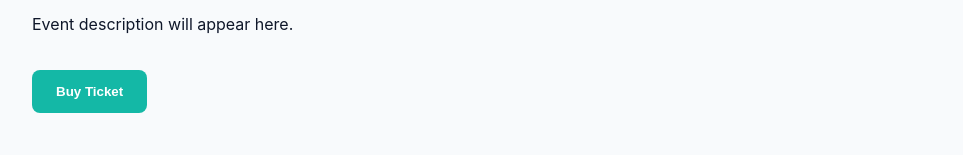
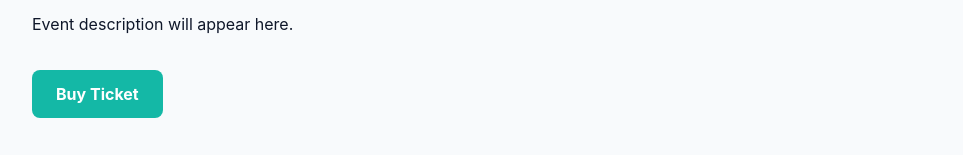
Before and after one commit to Jack-khalif/eventify, a React (Vite) app in the folder frontend/: page /event/ai-bootcamp in a window 1280 px wide. Shown: the part 947-1102 px from the top of the page, without its empty margins (8-971 px from the left). Built offline with nearby package versions, Linux system fonts and the light colour scheme.

Commit message:
Modified Event details

```diff
--- a/frontend/src/pages/EventDetails.tsx
+++ b/frontend/src/pages/EventDetails.tsx
@@ -1,5 +1,5 @@
-import { useParams } from "react-router-dom"
 
+import { useParams, Link } from "react-router-dom";   // add Link import
 export default function EventDetails(){
 
   const { id } = useParams()
@@ -24,20 +24,25 @@
         Event description will appear here.
       </p>
 
-      <button
-        style={{
-          marginTop:"20px",
-          background:"#14B8A6",
-          border:"none",
-          padding:"14px 24px",
-          borderRadius:"8px",
-          color:"white",
-          fontWeight:"bold",
-          cursor:"pointer"
-        }}
-      >
-        Buy Ticket
-      </button>
+
+      <Link
+         to={`/checkout/${id}`}
+            style={{
+                marginTop: "20px",
+                background: "#14B8A6",
+                border: "none",
+                padding: "14px 24px",
+                borderRadius: "8px",
+                color: "white",
+                fontWeight: "bold",
+                cursor: "pointer",
+                display: "inline-block",
+                textDecoration: "none"
+            }}
+            >
+            Buy Ticket
+      </Link>
+
 
     </div>
 
```
